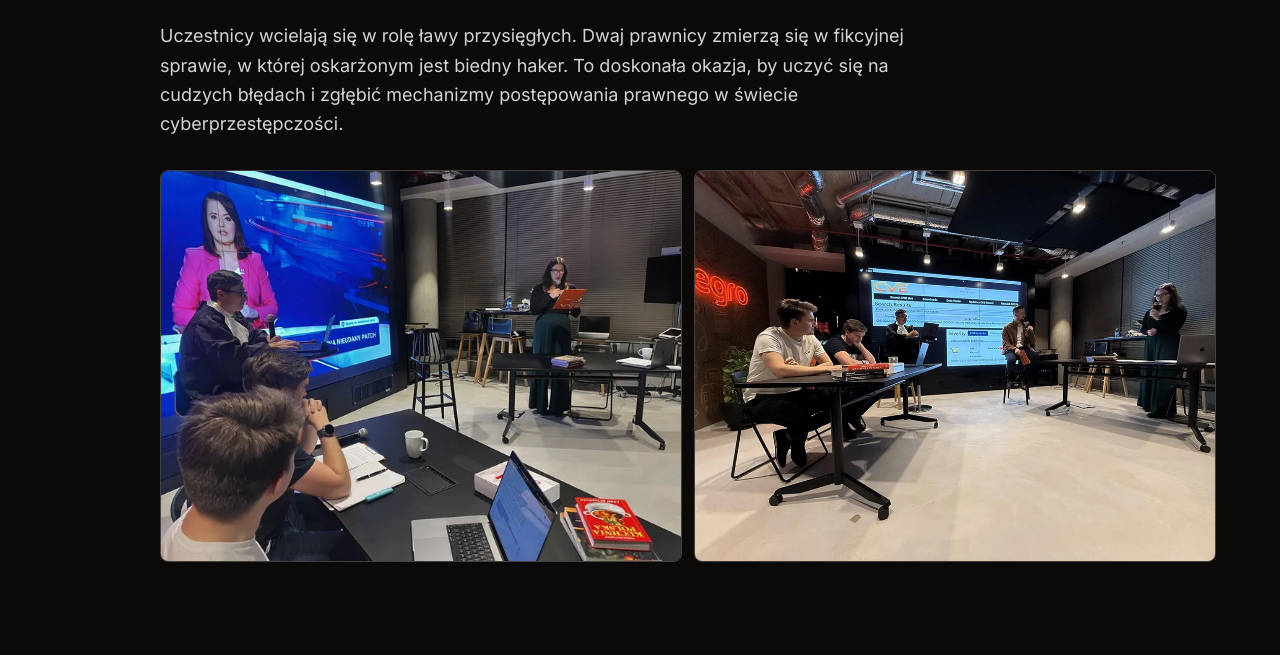
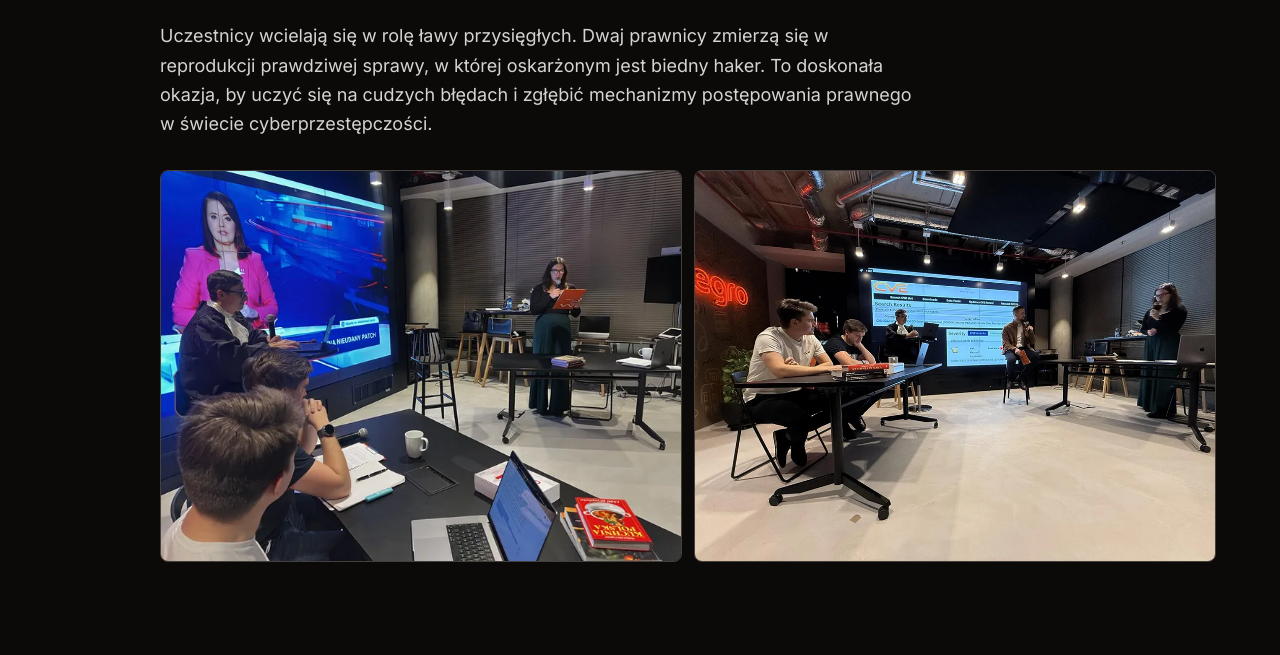
Before and after one commit to bgalek/ananasy.it, an Astro site: page / in a window 1280 px wide. Shown: the part 2194-2849 px from the top of the page. Built offline with nearby package versions, Linux system fonts and the light colour scheme; Astro itself is replaced by a stand-in of ours.

Commit message:
Update description for Hacker Court event

```diff
--- a/src/pages/index.astro
+++ b/src/pages/index.astro
@@ -79,7 +79,7 @@ import Footer from '../components/Footer.astro';
           title="Hacker Court"
           subtitle="Cyberprzestępczość spotyka dramat sądowy"
           duration="45 min - 1h"
-          description="Uczestnicy wcielają się w rolę ławy przysięgłych. Dwaj prawnicy zmierzą się w fikcyjnej sprawie, w której oskarżonym jest biedny haker. To doskonała okazja, by uczyć się na cudzych błędach i zgłębić mechanizmy postępowania prawnego w świecie cyberprzestępczości."
+          description="Uczestnicy wcielają się w rolę ławy przysięgłych. Dwaj prawnicy zmierzą się w reprodukcji prawdziwej sprawy, w której oskarżonym jest biedny haker. To doskonała okazja, by uczyć się na cudzych błędach i zgłębić mechanizmy postępowania prawnego w świecie cyberprzestępczości."
         >
           <div class="grid md:grid-cols-2 gap-3 mb-8">
             <div class="overflow-hidden rounded-lg border border-dark-600">
```
